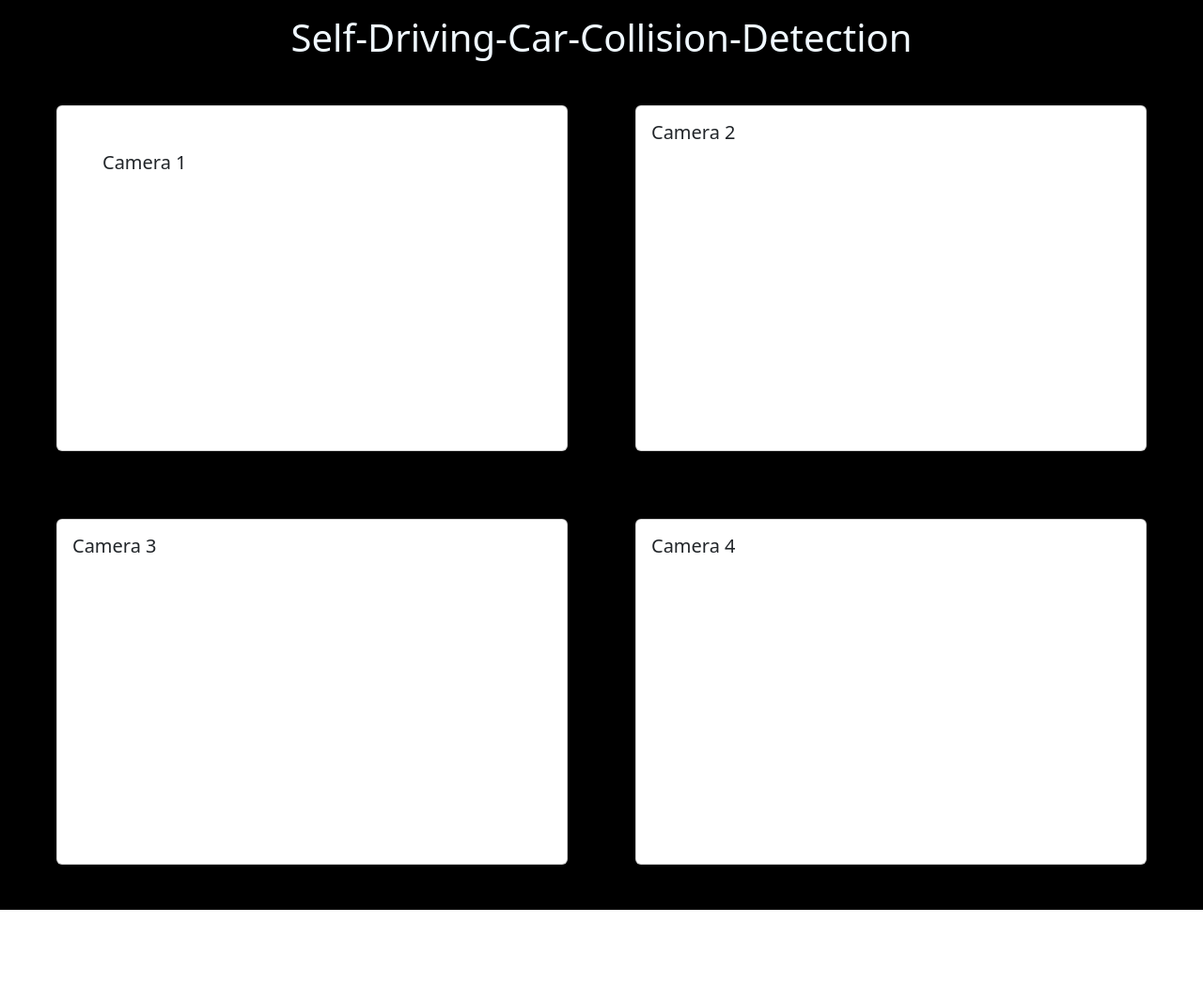
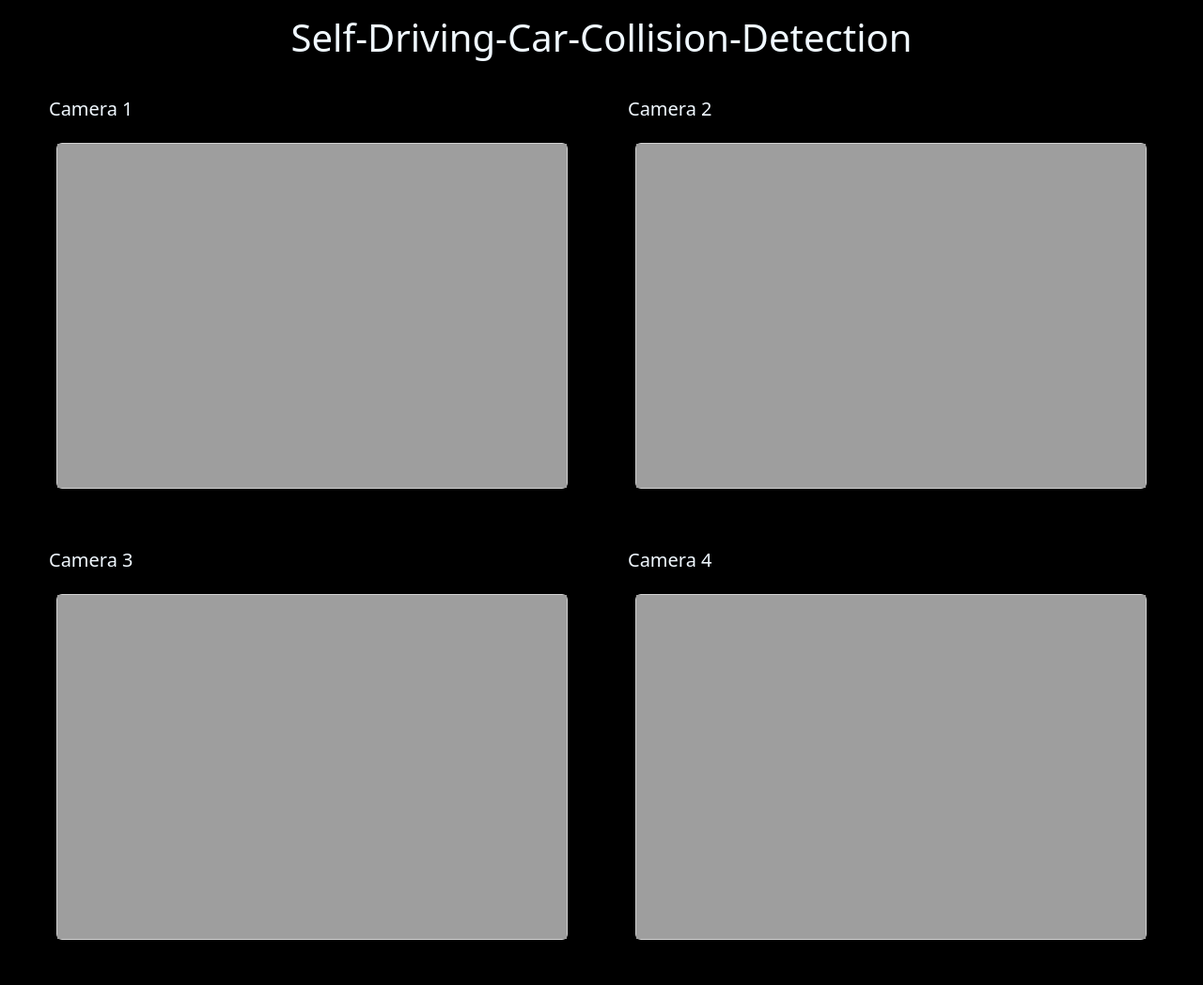
Before and after one commit to gamingflexer/self-driving-car-collision-detection, a Flask app: page / in a window 1280 px wide. Shown: the whole page at 94% size. Before the commit the page ends 968 px from the top, so only its background shows below. Run offline with Flask 2, Linux system fonts and the light colour scheme.

Commit message:
live streaming

```diff
--- a/backend/app.py
+++ b/backend/app.py
@@ -1,12 +1,31 @@
-from flask import Flask, render_template
-app = Flask(__name__)
+from flask import Flask,render_template,Response
+import cv2
+
+app=Flask(__name__)
+camera=cv2.VideoCapture(0)
+
+def generate_frames(id):
+    while True:
+
+        ## read the camera frame
+        success,frame=camera.read(id)
+        if not success:
+            break
+        else:
+            ret,buffer=cv2.imencode('.jpg',frame)
+            frame=buffer.tobytes()
+
+        yield(b'--frame\r\n'
+                   b'Content-Type: image/jpeg\r\n\r\n' + frame + b'\r\n')
 
 
-@app.route("/")
-def hello():
+@app.route('/')
+def index():
     return render_template('index.html')
 
-if __name__ == "__main__":
-    app.run(host='0.0.0.0', port=5000)
+@app.route('/video/<int:id>')
+def video(id):
+    return Response(generate_frames(id),mimetype='multipart/x-mixed-replace; boundary=frame')
 
-#hello world
+if __name__=="__main__":
+    app.run(debug=True)
--- a/backend/templates/index.html
+++ b/backend/templates/index.html
@@ -7,36 +7,34 @@
     <link href="https://cdn.jsdelivr.net/npm/bootstrap@5.2.2/dist/css/bootstrap.min.css" rel="stylesheet" integrity="sha384-Zenh87qX5JnK2Jl0vWa8Ck2rdkQ2Bzep5IDxbcnCeuOxjzrPF/et3URy9Bv1WTRi" crossorigin="anonymous">
   </head>
   <body style="background-color:black;">
-    <!-- <nav class="navbar bg-black">
-        <div class="container-fluid">
-            <h5 class="navbar-brand text-white">self-driving-car-collision-detection</h5>
-          <span class="navbar-brand mb-0 text-white h1 height-30">self-driving-car-collision-detection</span>
-        </div>
-      </nav> -->
       <h1 style="text-align:center; color: aliceblue; margin-top: 1rem;" >
         Self-Driving-Car-Collision-Detection
        </h1>
       <div class="row" style="margin: 1.5rem;">
         <div class="col-sm-6">
+          <h5 class="card-title" style="margin: 1rem; color: aliceblue;" >Camera 1</h5>
           <div class="card" style="height: 23rem; margin: 1.5rem;">
-              <h5 class="card-title" style="margin: 3rem;">Camera 1</h5>
+              <img src="http://127.0.0.1:5000/video/0" width="100%" height="100%"/>
           </div>
         </div>
         <div class="col-sm-6">
+          <h5 class="card-title" style="margin: 1rem; color: aliceblue;" >Camera 2</h5>
             <div class="card" style="height: 23rem; margin: 1.5rem;">
-                <h5 class="card-title" style="margin: 1rem;">Camera 2</h5>
+                <img src="http://127.0.0.1:5000/video/1" width="100%" height="100%"/>
             </div>
           </div>
       </div>
       <div class="row" style="margin: 1.5rem;">
         <div class="col-sm-6">
+          <h5 class="card-title" style="margin: 1rem; color: aliceblue;" >Camera 3</h5>
           <div class="card" style="height: 23rem; margin: 1.5rem;">
-              <h5 class="card-title" style="margin: 1rem;">Camera 3</h5>
+              <img src="http://127.0.0.1:5000/video/2" width="100%" height="100%"/>
           </div>
         </div>
         <div class="col-sm-6">
+          <h5 class="card-title" style="margin: 1rem; color: aliceblue;" >Camera 4</h5>
             <div class="card" style="height: 23rem; margin: 1.5rem;">
-                <h5 class="card-title" style="margin: 1rem;">Camera 4</h5>
+                <img src="http://127.0.0.1:5000/video/3" width="100%" height="100%"/>
             </div>
           </div>
       </div>
```
